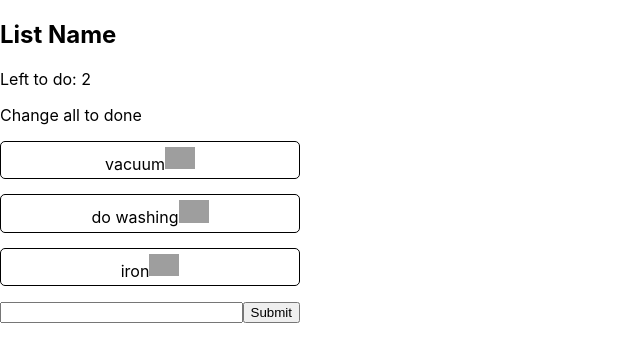
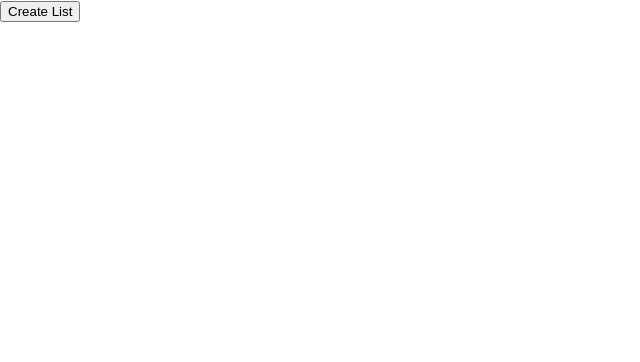
Before and after one commit to jordan-w-smith/to-do-list-react, a React (Create React App) app: page / in a window 1280 px wide. Shown: the top 362 px of the page, without its empty margins (0-640 px from the left). Built offline with nearby package versions, Linux system fonts and the light colour scheme; grey boxes are pictures that could not be loaded.

Commit message:
can add new list

```diff
--- a/src/App.css
+++ b/src/App.css
@@ -1,38 +1,15 @@
-.App {
-  text-align: center;
+.lists-container {
+  display: flex;
 }
 
-.App-logo {
-  height: 40vmin;
-  pointer-events: none;
+.App {
+  display: flex;
 }
 
-@media (prefers-reduced-motion: no-preference) {
-  .App-logo {
-    animation: App-logo-spin infinite 20s linear;
-  }
+.all-lists-container {
+  display: flex;
 }
 
-.App-header {
-  background-color: #282c34;
-  min-height: 100vh;
+/* body {
   display: flex;
-  flex-direction: column;
-  align-items: center;
-  justify-content: center;
-  font-size: calc(10px + 2vmin);
-  color: white;
-}
-
-.App-link {
-  color: #61dafb;
-}
-
-@keyframes App-logo-spin {
-  from {
-    transform: rotate(0deg);
-  }
-  to {
-    transform: rotate(360deg);
-  }
-}
+} */
--- a/src/App.js
+++ b/src/App.js
@@ -1,11 +1,22 @@
 import React from 'react';
 import ListContainer from './Containers/ListContainer'
+import { render } from '@testing-library/react';
+import './App.css'
 
 function App() {
+  const listContainerTemplate = render(<ListContainer></ListContainer>)
+  const newList = () => {
+    document.querySelector('.lists-container').append(render(<ListContainer></ListContainer>))
+  }
   return (
-    <div className="App">
-      <ListContainer></ListContainer>
-    </div>
+    <>
+      <div className="all-lists-container">
+        <div className="lists-container"></div>
+      </div>
+      <button onClick={newList}>Create List</button>
+
+      {/* <ListContainer></ListContainer> */}
+    </>
   );
 }
 
--- a/src/Components/List.js
+++ b/src/Components/List.js
@@ -8,7 +8,7 @@ const List = (props) => {
             <h2>List Name</h2>
 
             <p>Left to do: {props.toDoCount()}</p>
-    <p onClick={props.markAllDone}>Change all to done</p>
+            <button onClick={props.markAllDone}>Change all to done</button>
             <ul>
                 <ListItem
                     list1={props.list1}
--- /dev/null
+++ b/src/Containers/ListContainer.css
@@ -0,0 +1,3 @@
+.lists-container{
+    display: flex;
+  }
--- a/src/Containers/ListContainer.js
+++ b/src/Containers/ListContainer.js
@@ -1,5 +1,6 @@
 import React from 'react'
 import List from '../Components/List'
+import './ListContainer.css'
 
 class ListContainer extends React.Component {
     constructor() {
@@ -88,7 +89,6 @@ class ListContainer extends React.Component {
 
     render() {
         return (
-            <>
                 <List
                     handleChange={this.handleChange}
                     handleSubmit={this.handleSubmit}
@@ -100,7 +100,6 @@ class ListContainer extends React.Component {
                     list1={this.state.list1}
                 >
                 </List>
-            </>
         )
     }
 }
```
Lines whose indentation alone changed are shown as unchanged.
